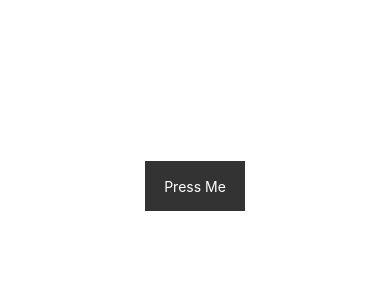
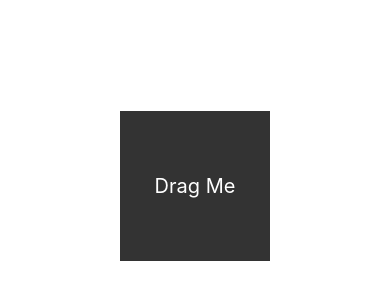
Before and after one commit to ALexander4295502/rn-animation-sample, a React Native app: screen / in a window 390 px wide. Shown: the part 236-536 px from the top of the page. Built offline with nearby package versions, Linux system fonts and the light colour scheme.

Commit message:
add DraggableCard component for demo of panResponder

```diff
--- a/App.js
+++ b/App.js
@@ -7,6 +7,7 @@
 import React, { Component } from 'react';
 import AnimatedTiming from './Components/AnimatedTiming';
 import AnimatedSpring from './Components/AnimatedSpring';
+import DraggableCard from './Components/DraggableCard';
 
 export default class App extends Component<{}> {
 
@@ -15,7 +16,7 @@ export default class App extends Component<{}> {
       height: this.animatedValue
     };
     return (
-      <AnimatedSpring/>
+      <DraggableCard/>
     );
   }
 }
--- /dev/null
+++ b/Components/DraggableCard.js
@@ -0,0 +1,70 @@
+import React, {Component} from 'react';
+import {
+  StyleSheet,
+  Text,
+  View,
+  Animated,
+  PanResponder
+} from 'react-native';
+
+export default class DraggableCard extends Component {
+
+  componentWillMount() {
+    this.animatedValue = new Animated.ValueXY();
+    this._value = {x: 0, y: 0};
+    this.animatedValue.addListener((value) => this._value = value);
+    this.panResponder = PanResponder.create({
+      onStartShouldSetResponder: (evt, gestureState) => true,
+      onMoveShouldSetPanResponder: (evt, gestureState) => true,
+      onPanResponderGrant: (e, gestureState) => {
+        this.animatedValue.setOffset({
+          x: this._value.x,
+          y: this._value.y
+        });
+        this.animatedValue.setValue({x: 0, y: 0});
+      },
+      onPanResponderMove: Animated.event([
+        null, {dx: this.animatedValue.x, dy: this.animatedValue.y}
+      ]),
+      onPanResponderRelease: (e, gestureState) => {
+        this.animatedValue.flattenOffset();
+        Animated.decay(this.animatedValue, {
+          deceleration: 0.997,
+          velocity: {x: gestureState.vx, y: gestureState.vy}
+        }).start()
+      },
+    })
+  }
+
+  render() {
+    const animatedStyle = {
+      transform: this.animatedValue.getTranslateTransform()
+    };
+    return (
+      <View style={styles.container}>
+        <Animated.View style={[styles.box, animatedStyle]} {...this.panResponder.panHandlers}>
+          <Text style={styles.text}>Drag Me</Text>
+        </Animated.View>
+      </View>
+    );
+  }
+}
+
+const styles = StyleSheet.create({
+  container: {
+    flex: 1,
+    justifyContent: 'center',
+    alignItems: 'center'
+  },
+  box: {
+    width: 150,
+    height: 150,
+    backgroundColor: '#333',
+    alignItems: 'center',
+    justifyContent: 'center'
+  },
+  text: {
+    color: '#fff',
+    fontSize: 20,
+  }
+});
```
